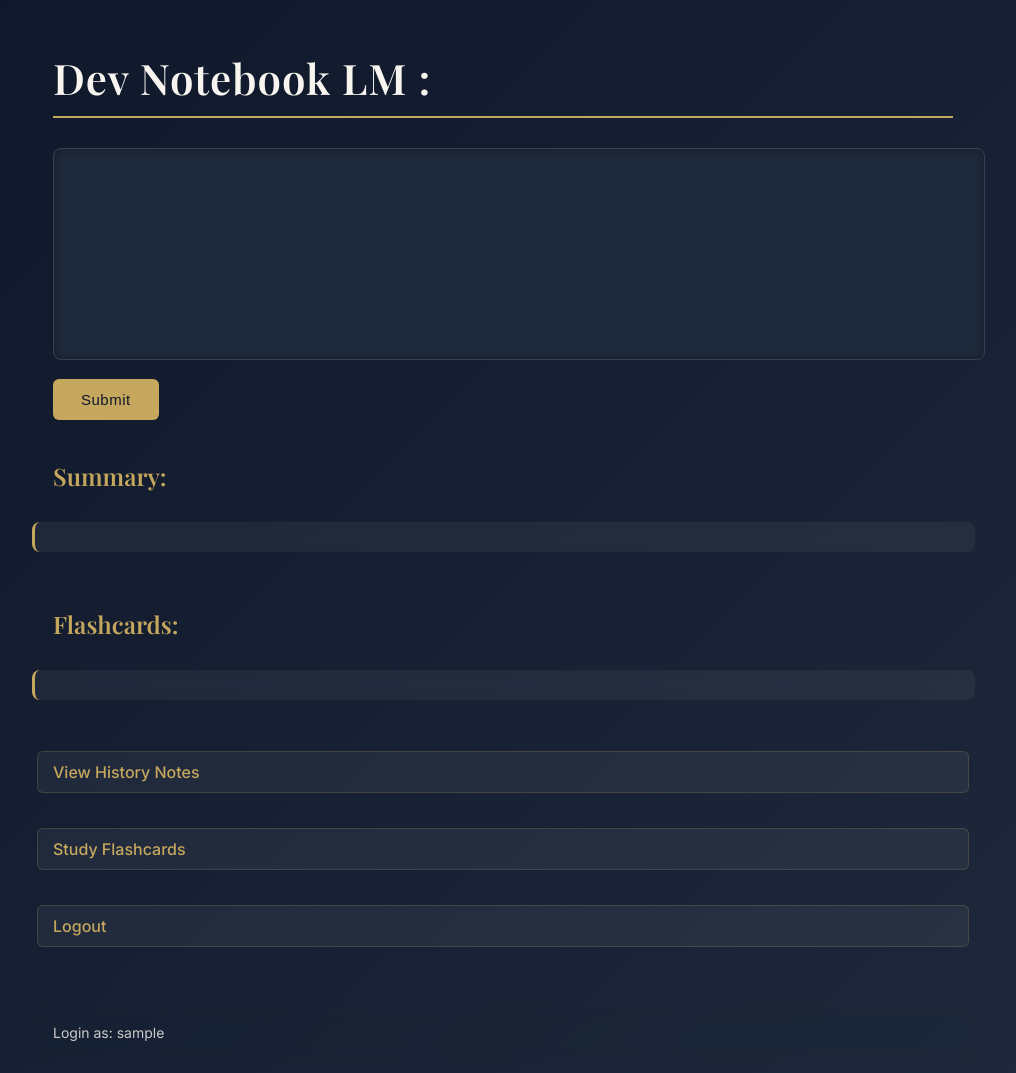
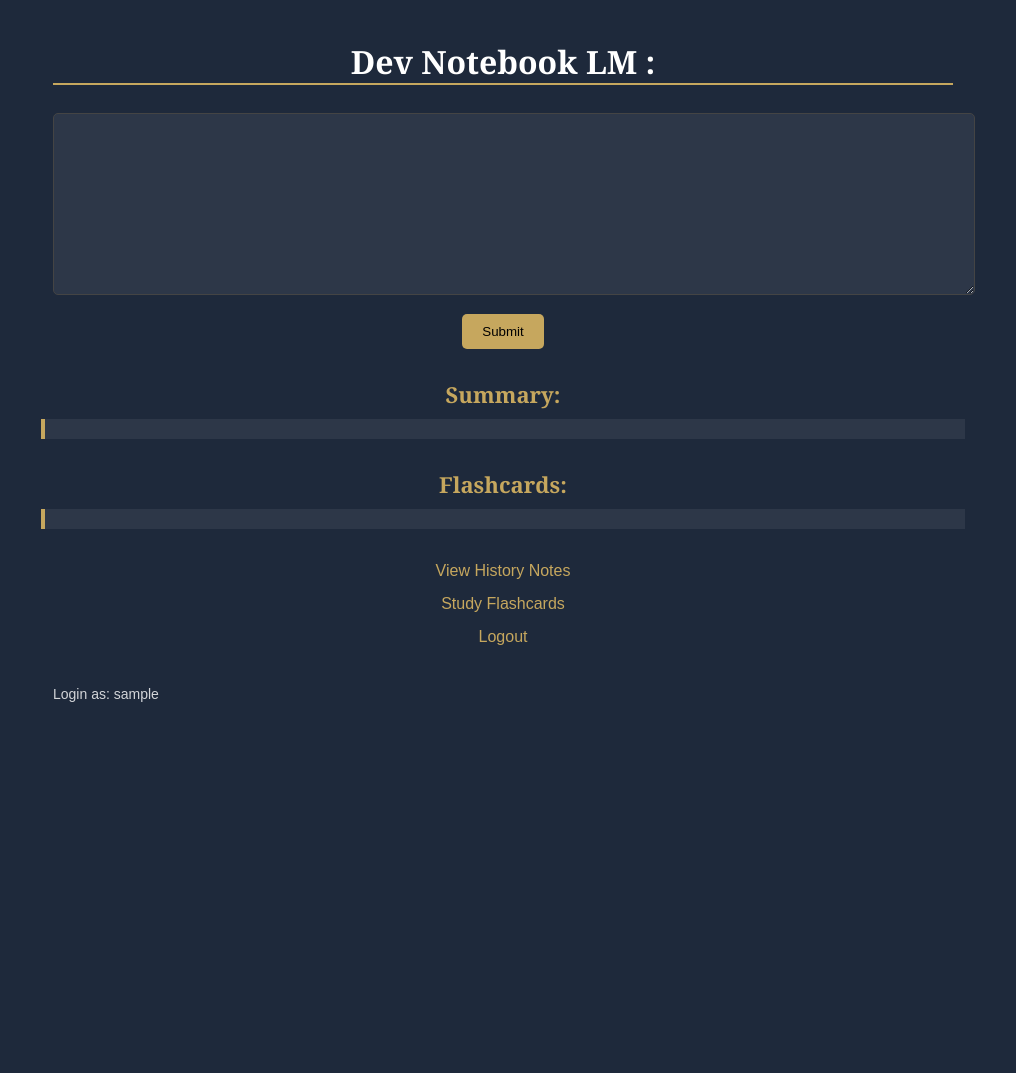
Before and after one commit to kevinhamza/Dev-Notebook-LM, a Flask app: page / in a window 1280 px wide. Shown: the whole page, without its empty margins (137-1153 px from the left). After the commit the page ends 702 px from the top, so only its background shows below. Run offline with Flask 3, Linux system fonts and the light colour scheme; the visitor is signed in with stand-in values (Sample User, id 1).

Commit message:
Refactor styles in index.html for improved design

```diff
--- a/templates/index.html
+++ b/templates/index.html
@@ -8,101 +8,71 @@
         <meta name="viewport" content="width=device-width, initial-scale=1">
     </head>
     <style>
-@import url('https://fonts.googleapis.com/css2?family=Playfair+Display:wght@600&family=Inter:wght@300;400;500&display=swap');
 body {
     margin: 0;
     padding: 0;
-    background: linear-gradient(135deg, #0f172a, #1e293b);
-    font-family: 'Inter', sans-serif;
-    color: #f8f5f0;
-    display: flex;
-    flex-direction: column;
-    align-items: center;
-    min-height: 100vh;
+    font-family: Arial, sans-serif;
+    background-color: #1e293b;
+    color: #ffffff;
+    text-align: center;
 }
 body > * {
     width: 80%;
     max-width: 900px;
+    margin: auto;
 }
 h1 {
-    font-family: 'Playfair Display', serif;
-    font-size: 42px;
-    margin-top: 50px;
+    font-family: Georgia, serif;
+    font-size: 32px;
+    margin-top: 40px;
     margin-bottom: 10px;
-    color: #f8f5f0;
-    letter-spacing: 1px;
     border-bottom: 2px solid #c6a75e;
-    padding-bottom: 10px;
 }
 h2 {
-    font-family: 'Playfair Display', serif;
-    font-size: 24px;
-    margin-top: 40px;
+    font-family: Georgia, serif;
+    font-size: 22px;
+    margin-top: 30px;
     color: #c6a75e;
 }
 textarea {
     width: 100%;
-    padding: 15px;
-    border-radius: 8px;
-    border: 1px solid #334155;
-    background-color: #1e293b;
-    color: #f8f5f0;
-    font-size: 15px;
-    resize: none;
-    outline: none;
-    transition: all 0.3s ease;
-    box-shadow: inset 0 0 10px rgba(0,0,0,0.3);
-}
-textarea:focus {
-    border: 1px solid #c6a75e;
-    box-shadow: 0 0 8px rgba(198, 167, 94, 0.6);
+    padding: 10px;
+    border: 1px solid #444;
+    border-radius: 5px;
+    background-color: #2d3748;
+    color: #ffffff;
+    font-size: 14px;
 }
 button {
     margin-top: 15px;
-    padding: 12px 28px;
-    background: #c6a75e;
-    color: #0f172a;
+    padding: 10px 20px;
+    background-color: #c6a75e;
+    color: #000;
     border: none;
-    border-radius: 6px;
-    font-weight: 500;
-    font-size: 15px;
+    border-radius: 5px;
     cursor: pointer;
-    transition: all 0.3s ease;
-    letter-spacing: 0.5px;
 }
 button:hover {
-    background: #e6c77b;
-    transform: translateY(-2px);
-    box-shadow: 0 6px 20px rgba(198, 167, 94, 0.3);
+    background-color: #e6c77b;
 }
 p {
-    background: rgba(255, 255, 255, 0.05);
-    padding: 15px 20px;
-    border-radius: 8px;
-    line-height: 1.6;
-    backdrop-filter: blur(5px);
-    border-left: 3px solid #c6a75e;
+    background-color: #2d3748;
+    padding: 10px;
     margin-top: 10px;
+    border-left: 4px solid #c6a75e;
+    text-align: left;
 }
 a {
     display: inline-block;
     margin-top: 15px;
+    color: #c6a75e;
     text-decoration: none;
-    color: #c6a75e;
-    font-weight: 500;
-    transition: all 0.3s ease;
-    background: rgba(255, 255, 255, 0.05);
-    padding: 10px 15px;
-    border-radius: 6px;
-    border: 1px solid rgba(198, 167, 94, 0.2);
 }
-
 a:hover {
     color: #ffffff;
-    letter-spacing: 0.5px;
 }
 p:last-of-type {
-    margin-top: 40px;
+    margin-top: 30px;
     font-size: 14px;
     opacity: 0.8;
     background: none;
```
